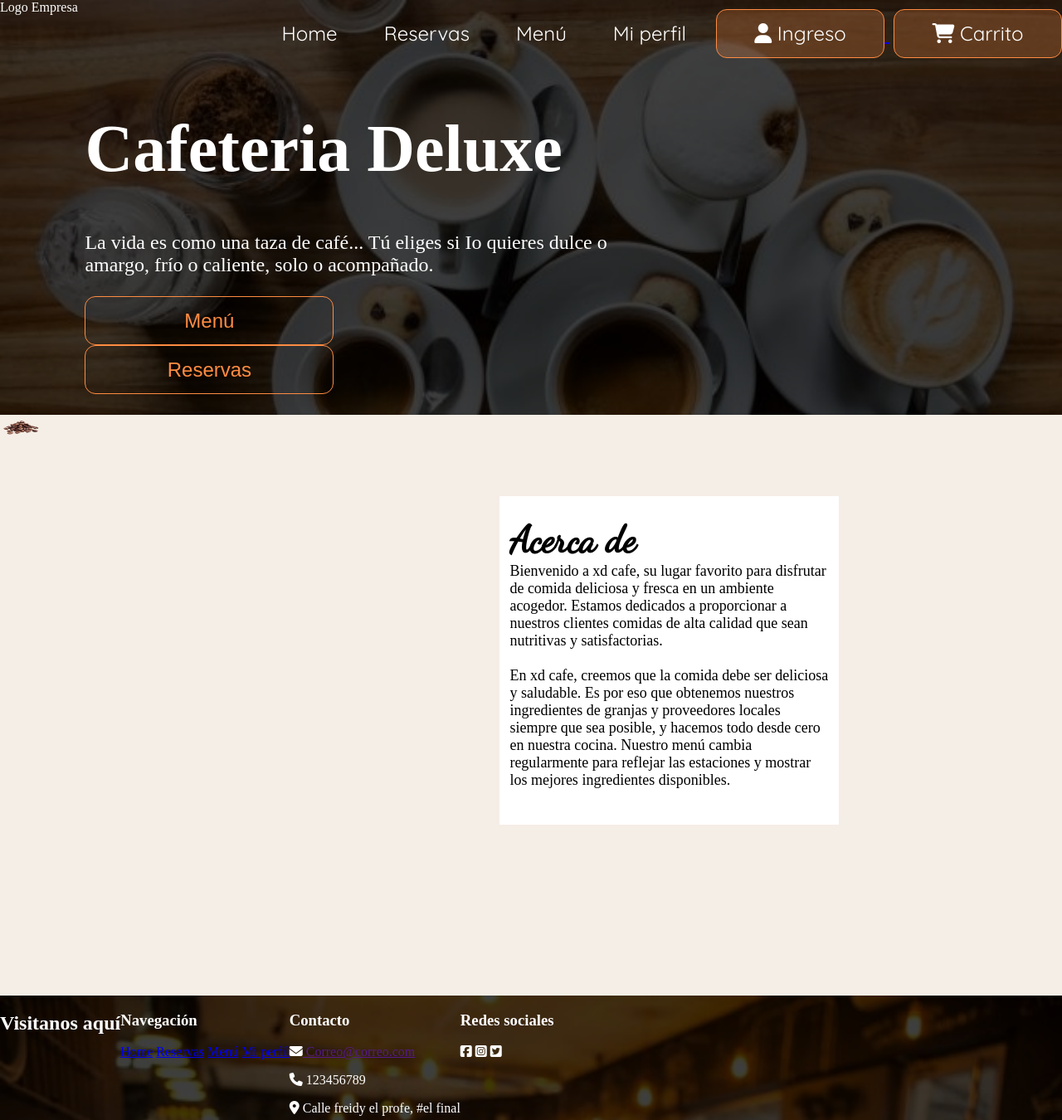
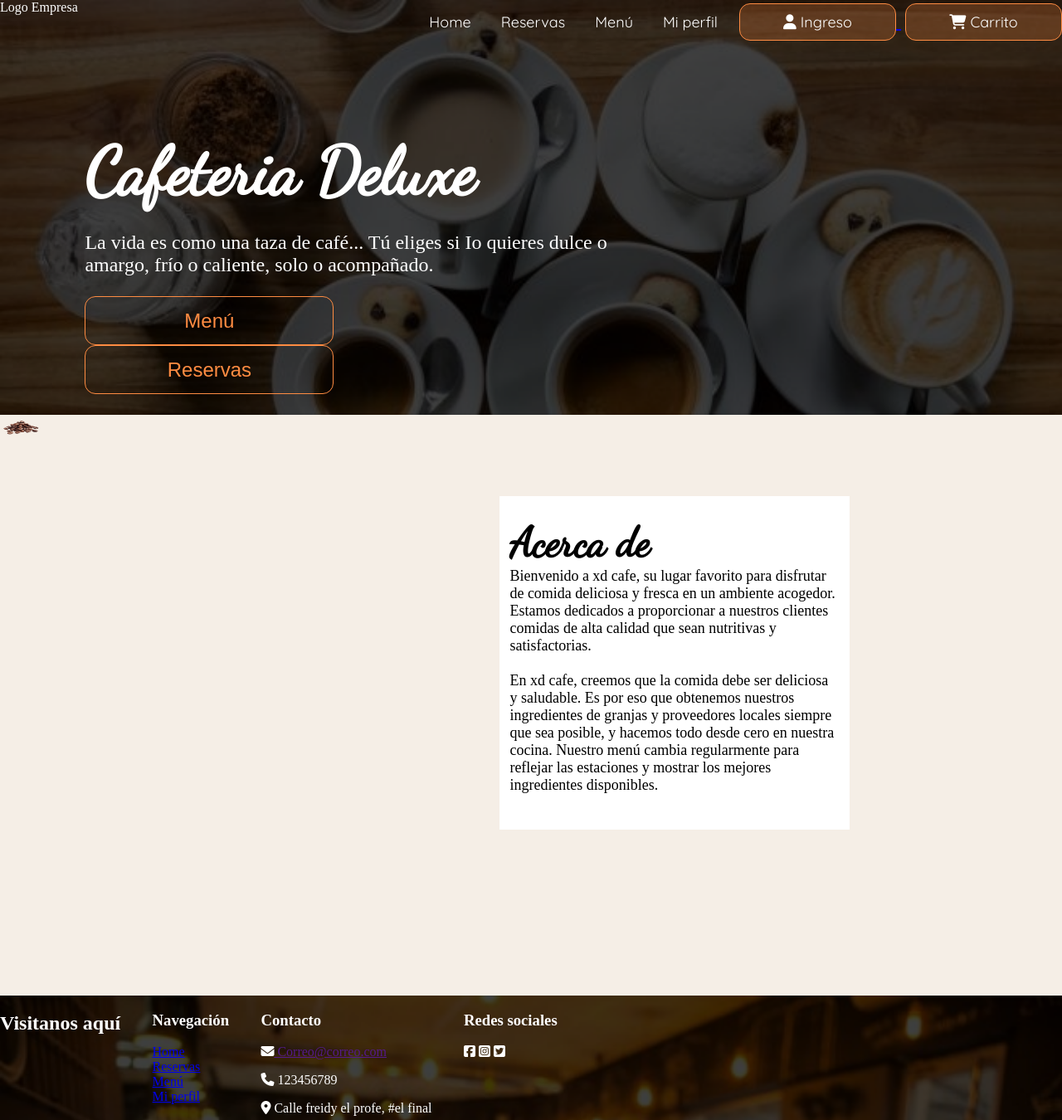
Before and after one commit to yeuryf007/Web-Cafeteria, a PHP site: page / in a window 1280 px wide. Shown: the whole page at 83% size. Run offline with PHP 8.4, Linux system fonts and the light colour scheme; some libraries are stand-ins or nearby versions; some web fonts are replaced.

Commit message:
arreglo topbar

```diff
--- a/css/stylehome.css
+++ b/css/stylehome.css
@@ -30,9 +30,12 @@ header{
     margin-top: auto;
     margin-left: 8%;
     width: 50%;
+
 }
 .titulo>h1{
     font-size: 80px;
+    font-family: "Dancing Script";
+    margin-bottom: 0;
 }
 
 .titulo>p{
@@ -67,7 +70,7 @@ main img{
 
 main div{
     background-color: white;
-    width: 30%;
+    width: 31%;
     margin-left: 47%;
     margin-top: 5%;
     padding: 2% 1% 2% 1%;
@@ -75,7 +78,7 @@ main div{
 
 main h2{
     font-family: "Dancing Script";
-    font-size: 45px;
+    font-size: 50px;
     margin: 0;
 }
 
@@ -88,10 +91,10 @@ main p{
     border: 0;
     background-color: transparent;
     color: white;
-    padding: 25px;
+    padding: 15px;
     width: fit-content;
     height: fit-content;
-    font-size: x-large;
+    font-size: large;
     font-family: 'Quicksand';
 }
 
@@ -101,14 +104,14 @@ main p{
 
 .boton2{
     box-sizing: border-box;
-    width: 203px;
-    height: 59px;
+    width: 189px;
+    height: 45px;
     background: rgba(255, 140, 66, 0.24);
     border: 1px solid #FF8C42;
     border-radius: 13px;
     color: white;
     margin-left: 5px;
-    font-size:  x-large;
+    font-size:  large;
     font-family: 'Quicksand';
 }
 .boton2:hover{
@@ -149,3 +152,13 @@ footer{
     flex-direction: row;
     height: 150px;
 }
+
+footer div{
+    margin-right: 3%;
+}
+
+footer nav{
+    display: flex;
+    flex-direction: column;
+    margin-right: 3%;
+}
```
Also changed, not shown: index.php (line endings or trailing spaces).
